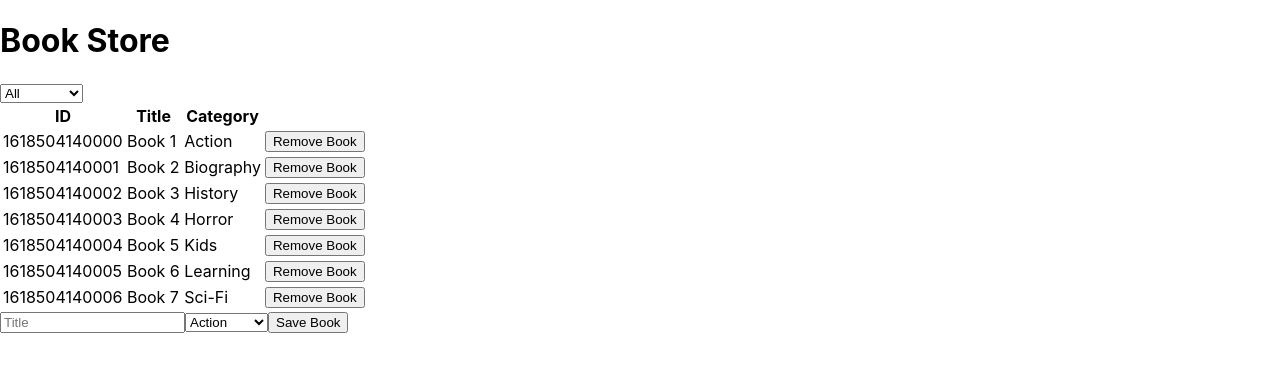
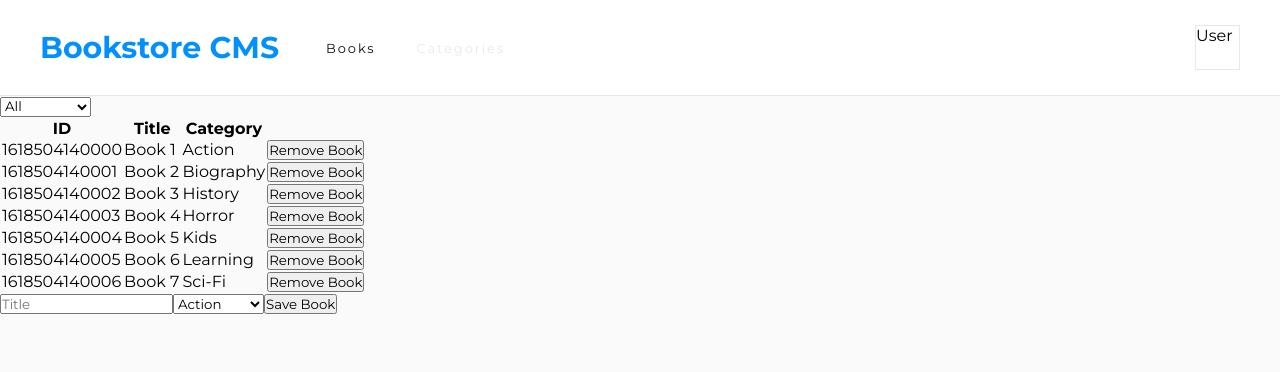
Before and after one commit to tigamadou/bookstore, a React (Create React App) app: page / in a window 1280 px wide. Shown: the top 372 px of the page. Built offline with nearby package versions, Linux system fonts and the light colour scheme.

Commit message:
assets and styles structures added

```diff
--- /dev/null
+++ b/src/assets/sass/app.sass
@@ -0,0 +1,23 @@
+@import url('https://fonts.googleapis.com/css2?family=Montserrat:wght@400;700&display=swap');
+@import url('https://fonts.googleapis.com/css2?family=Roboto+Slab:wght@300;500&display=swap');
+@import 'variables'
+@import 'mixins'
+@import 'components/header'
+
+*, *::after, *::before
+  margin: 0
+  padding: 0
+  box-sizing: inherit
+  font-family: Montserrat
+
+html
+    scroll-behavior: smooth
+body
+    background: $light
+    margin: 0px
+    padding: 0px
+    box-sizing: border-box
+.container
+    width: 100%
+    max-width: 1200px
+    margin: auto
--- /dev/null
+++ b/src/assets/sass/components/_header.sass
@@ -0,0 +1,48 @@
+.header
+    background: $white
+    border-bottom: solid 1px $grey
+
+    .navbar
+        display: flex
+        justify-content: space-between
+        align-items: center
+        height: 95px
+        .navbar_left
+            display: flex
+            justify-content: flex-start
+            align-items: center
+            .navbar_title
+                font-size: 30px
+                font-weight: bold
+                font-stretch: normal
+                font-style: normal
+                line-height: normal
+                letter-spacing: normal
+                color: $primaryColor
+                margin-right: 47px
+            .navbar_nav
+                .navbar_nav_menu
+                    display: flex
+                    justify-content: flex-start
+                    align-items: center
+                    list-style-type: none
+                    .navbar_nav_menu_link
+                        margin-right: 41px
+                        font-size: 13px
+                        font-weight: normal
+                        font-stretch: normal
+                        font-style: normal
+                        line-height: normal
+                        letter-spacing: 1.9px
+                        cursor: pointer
+                        text-decoration: none
+                        color: $grey
+                        &.active
+                            color: $dark
+                        &:active
+                            color: $primaryColor
+        .navbar_right
+            .header_user
+                width: 45px
+                height: 45px
+                border: solid 1px $grey
--- /dev/null
+++ b/src/assets/sass/variables.sass
@@ -0,0 +1,6 @@
+$primaryColor: #0290ff
+$secondaryColor: #4386bf
+$dark: #121212
+$white: #fff
+$light: #fafafa
+$grey: #e8e8e8
--- a/src/components/App.js
+++ b/src/components/App.js
@@ -1,10 +1,11 @@
 import React from 'react';
 import BooksList from '../containers/BooksList';
 import BooksForm from '../containers/BooksForm';
+import Header from './Header';
 
 const App = () => (
   <div>
-    <h1>Book Store</h1>
+    <Header />
     <BooksList />
     <BooksForm />
   </div>
--- /dev/null
+++ b/src/components/Header.js
@@ -0,0 +1,28 @@
+import React from 'react';
+
+const Header = () => (
+  <header className="header">
+    <div className="container">
+      <div className="navbar">
+        <div className="navbar_left">
+          <h1 className="navbar_title">Bookstore CMS</h1>
+          <nav className="navbar_nav">
+            <ul className="navbar_nav_menu">
+              <li><a href="/" className="navbar_nav_menu_link active">Books</a></li>
+              <li><a href="/" className="navbar_nav_menu_link">Categories</a></li>
+            </ul>
+
+          </nav>
+        </div>
+        <div className="navbar_right">
+          <div className="header_user">
+            User
+          </div>
+        </div>
+      </div>
+    </div>
+
+  </header>
+);
+
+export default Header;
--- a/src/index.css
+++ /dev/null
@@ -1,27 +0,0 @@
-body {
-  margin: 0;
-  font-family:
-    -apple-system,
-    BlinkMacSystemFont,
-    'Segoe UI',
-    'Roboto',
-    'Oxygen',
-    'Ubuntu',
-    'Cantarell',
-    'Fira Sans',
-    'Droid Sans',
-    'Helvetica Neue',
-    sans-serif;
-  -webkit-font-smoothing: antialiased;
-  -moz-osx-font-smoothing: grayscale;
-}
-
-code {
-  font-family:
-    source-code-pro,
-    Menlo,
-    Monaco,
-    Consolas,
-    'Courier New',
-    monospace;
-}
--- a/src/index.js
+++ b/src/index.js
@@ -1,7 +1,7 @@
 import React from 'react';
 import ReactDOM from 'react-dom';
 import { Provider } from 'react-redux';
-import './index.css';
+import './assets/sass/app.sass';
 import App from './components/App';
 import storeReducer from './reducers/index';
 import { createBook } from './actions/index';
```
Also changed, not shown: src/assets/sass/mixins.sass (added).
